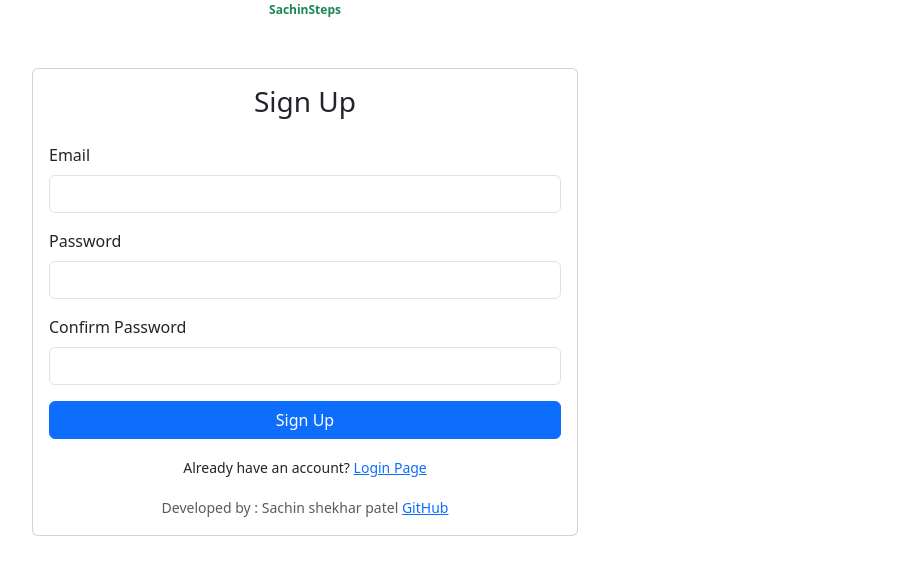
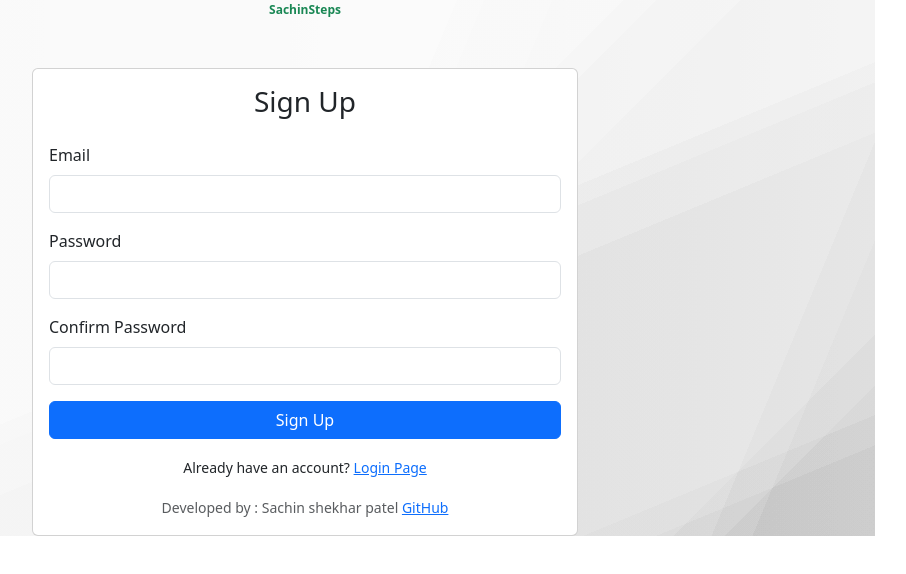
Before and after one commit to Sachinshekharpatel/trackerappreactbootstrap, a React (Create React App) app: page / in a window 1280 px wide. Shown: the top 574 px of the page, without its empty margins (335-1241 px from the left). Built offline with nearby package versions, Linux system fonts and the light colour scheme.

Commit message:
fix some bugs

```diff
--- a/src/loginpage.js
+++ b/src/loginpage.js
@@ -67,7 +67,7 @@ const LoginPage = () => {
   };
 
   return (
-    <div>
+    <div >
       <div className="container">
         <div
           className='
@@ -78,7 +78,6 @@ const LoginPage = () => {
                 variant"
                 text-success
                 badge
-
               '
         >
           SachinSteps
--- a/src/signupPage.js
+++ b/src/signupPage.js
@@ -43,7 +43,18 @@ const SignUpPage = () => {
   };
 
   return (
-    <div className="container">
+    <div
+      className="container"
+      style={{
+        backgroundImage: `
+      linear-gradient(112.5deg, rgb(214, 214, 214) 0%, rgb(214, 214, 214) 10%, rgb(195, 195, 195) 10%, rgb(195, 195, 195) 53%, rgb(176, 176, 176) 53%, rgb(176, 176, 176) 55%, rgb(157, 157, 157) 55%, rgb(157, 157, 157) 60%, rgb(137, 137, 137) 60%, rgb(137, 137, 137) 88%, rgb(118, 118, 118) 88%, rgb(118, 118, 118) 91%, rgb(99, 99, 99) 91%, rgb(99, 99, 99) 100%),
+      linear-gradient(157.5deg, rgb(214, 214, 214) 0%, rgb(214, 214, 214) 10%, rgb(195, 195, 195) 10%, rgb(195, 195, 195) 53%, rgb(176, 176, 176) 53%, rgb(176, 176, 176) 55%, rgb(157, 157, 157) 55%, rgb(157, 157, 157) 60%, rgb(137, 137, 137) 60%, rgb(137, 137, 137) 88%, rgb(118, 118, 118) 88%, rgb(118, 118, 118) 91%, rgb(99, 99, 99) 91%, rgb(99, 99, 99) 100%),
+      linear-gradient(135deg, rgb(214, 214, 214) 0%, rgb(214, 214, 214) 10%, rgb(195, 195, 195) 10%, rgb(195, 195, 195) 53%, rgb(176, 176, 176) 53%, rgb(176, 176, 176) 55%, rgb(157, 157, 157) 55%, rgb(157, 157, 157) 60%, rgb(137, 137, 137) 60%, rgb(137, 137, 137) 88%, rgb(118, 118, 118) 88%, rgb(118, 118, 118) 91%, rgb(99, 99, 99) 91%, rgb(99, 99, 99) 100%),
+      linear-gradient(90deg, rgb(195, 195, 195), rgb(228, 228, 228))
+    `,
+        backgroundBlendMode: "overlay, overlay, overlay, normal",
+      }}
+    >
       <div
         className='
                 d-flex
--- a/src/welcomePage.js
+++ b/src/welcomePage.js
@@ -37,7 +37,7 @@ function WelcomePage() {
   let email = localStorage.getItem("email");
   const [isButtonDisabled, setIsButtonDisabled] = useState(true);
   const themeClass = darkTheme ? "bg-dark text-light" : "light-theme";
-  const [showVerificationModal, SetShowVerificationModal] = useState(false);
+
   //above themeclass this is the reason why after button click page goto dark mode and light mode
   const [name, setName] = useState("");
   const [imageUrl, setImageUrl] = useState("");
@@ -65,8 +65,6 @@ function WelcomePage() {
     console.log(darkTheme);
   }, [isPrice, isButtonDisabled, darkTheme]);
 
-  const handleClose = () => SetShowVerificationModal(false);
-
   const handleThemeButtonClick = () => {
     setIsButtonDisabled(!isButtonDisabled); // i had write logic  for button will be disabled after click than ... i change it to dark mode to light mode
     dispatch(themeActions.toggleTheme());
@@ -78,7 +76,7 @@ function WelcomePage() {
     if (!token) {
       navigate("/loginpage");
     }
-  }, [token, showVerificationModal]);
+  }, [token]);
 
   useEffect(() => {
     const fetchData = async () => {
@@ -262,7 +260,18 @@ function WelcomePage() {
   };
 
   return (
-    <div className={themeClass}>
+    <div
+      style={{
+        backgroundImage: `
+        linear-gradient(112.5deg, rgb(214, 214, 214) 0%, rgb(214, 214, 214) 10%, rgb(195, 195, 195) 10%, rgb(195, 195, 195) 53%, rgb(176, 176, 176) 53%, rgb(176, 176, 176) 55%, rgb(157, 157, 157) 55%, rgb(157, 157, 157) 60%, rgb(137, 137, 137) 60%, rgb(137, 137, 137) 88%, rgb(118, 118, 118) 88%, rgb(118, 118, 118) 91%, rgb(99, 99, 99) 91%, rgb(99, 99, 99) 100%),
+        linear-gradient(157.5deg, rgb(214, 214, 214) 0%, rgb(214, 214, 214) 10%, rgb(195, 195, 195) 10%, rgb(195, 195, 195) 53%, rgb(176, 176, 176) 53%, rgb(176, 176, 176) 55%, rgb(157, 157, 157) 55%, rgb(157, 157, 157) 60%, rgb(137, 137, 137) 60%, rgb(137, 137, 137) 88%, rgb(118, 118, 118) 88%, rgb(118, 118, 118) 91%, rgb(99, 99, 99) 91%, rgb(99, 99, 99) 100%),
+        linear-gradient(135deg, rgb(214, 214, 214) 0%, rgb(214, 214, 214) 10%, rgb(195, 195, 195) 10%, rgb(195, 195, 195) 53%, rgb(176, 176, 176) 53%, rgb(176, 176, 176) 55%, rgb(157, 157, 157) 55%, rgb(157, 157, 157) 60%, rgb(137, 137, 137) 60%, rgb(137, 137, 137) 88%, rgb(118, 118, 118) 88%, rgb(118, 118, 118) 91%, rgb(99, 99, 99) 91%, rgb(99, 99, 99) 100%),
+        linear-gradient(90deg, rgb(195, 195, 195), rgb(228, 228, 228))
+      `,
+        backgroundBlendMode: "overlay, overlay, overlay, normal",
+      }}
+      className={themeClass}
+    >
       <div
         className='
                 d-flex
```
